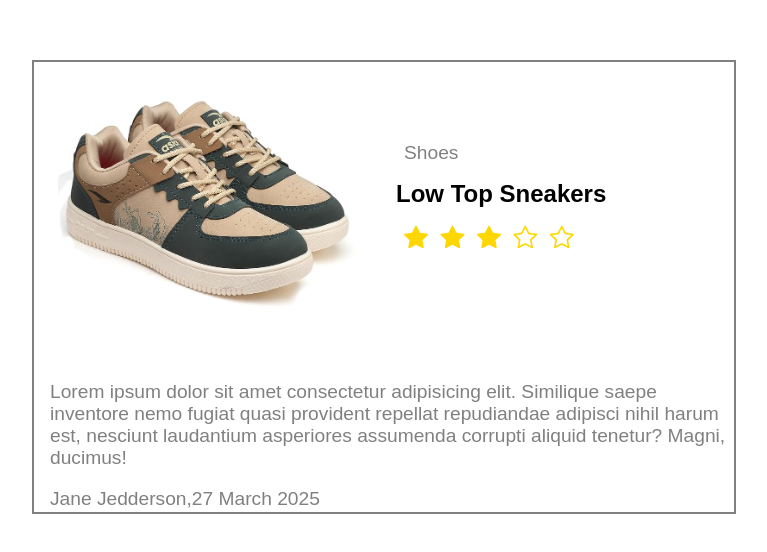
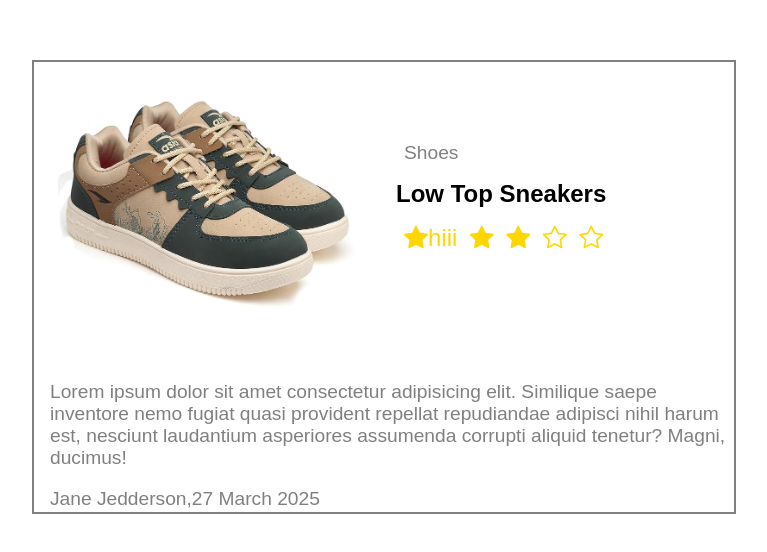
Before and after one commit to mohdfahad0408/Shoe-card, a website: page index.html in a window 1280 px wide. Shown: the part 108-660 px from the top of the page, without its empty margins (296-1063 px from the left). Drawn offline with nearby package versions, Linux system fonts and the light colour scheme.

Commit message:
Update index.html

```diff
--- a/index.html
+++ b/index.html
@@ -15,7 +15,7 @@
         <div class="show_name">
             <div class="type">Shoes</div>
             <div class="name">Low Top Sneakers</div>
-            <span class="bi bi-star-fill"></span>
+            <span class="bi bi-star-fill">hiii</span>
             <span class="bi bi-star-fill"></span>
             <span class="bi bi-star-fill"></span>
             <span class="bi bi-star"></span>
```
